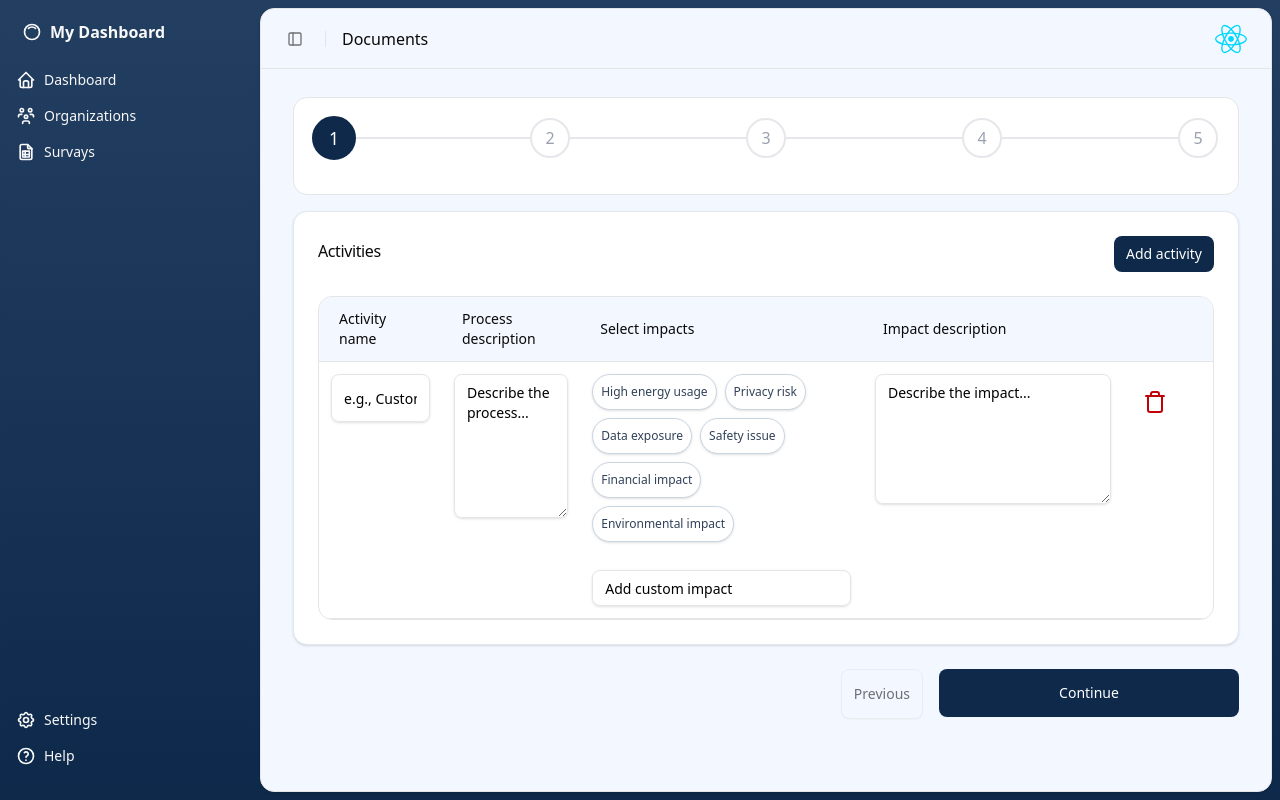
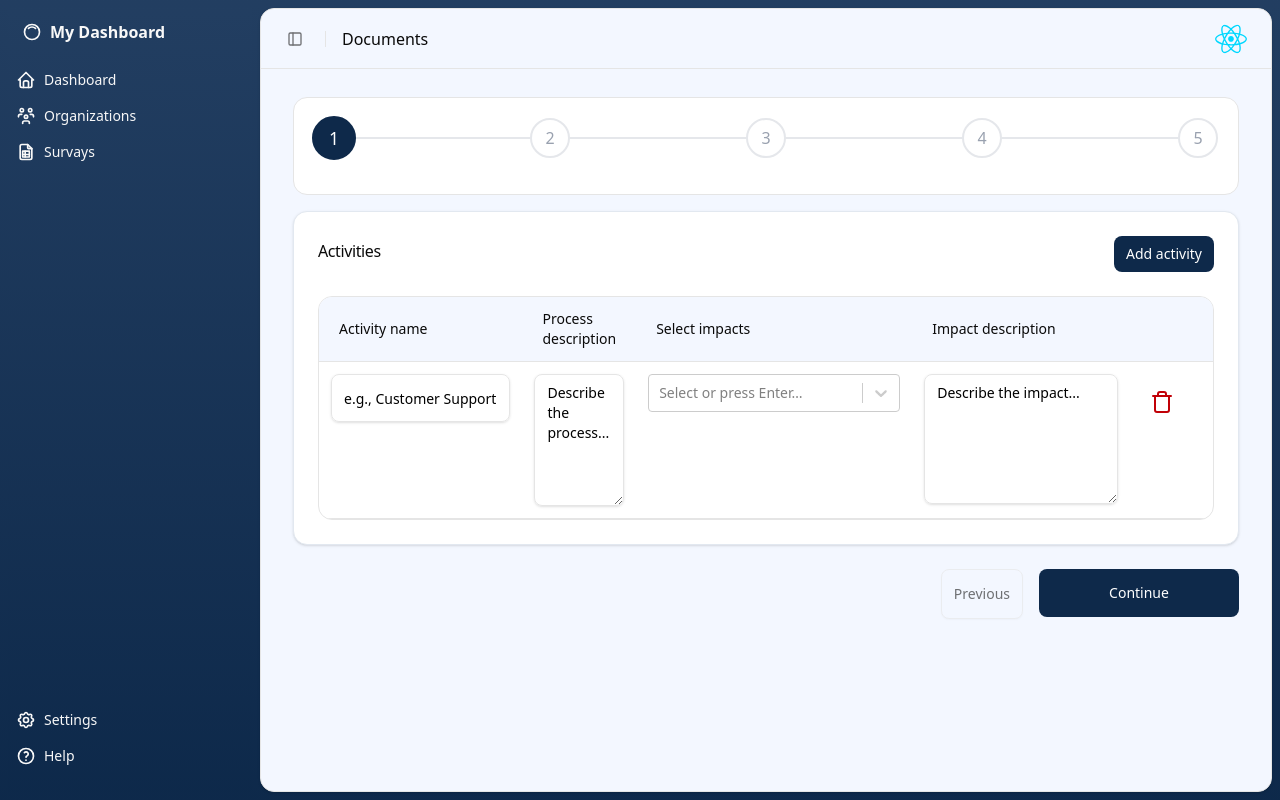
Before and after one commit to Artya7x/hsbr, a React (Vite) app: page /#/survey in a window 1280 px wide. Built offline with nearby package versions, Linux system fonts and the light colour scheme.

Commit message:
Continue Button Style

```diff
--- a/src/components/stepped-form/ActivitiesTable.jsx
+++ b/src/components/stepped-form/ActivitiesTable.jsx
@@ -11,6 +11,10 @@ import {
   CardContent,
 } from "../ui/card"
 import { TIME_INTERVALS } from "../shared/timePeriod"
+
+import {useState} from "react";
+import CreatableSelect from "react-select/creatable"
+
 
 const IMPACT_OPTIONS = [
   "High energy usage",
@@ -90,6 +94,9 @@ export default function ActivitiesTable() {
     })
   }
 
+
+  const [impactOptions, setImpactOptions] = useState( IMPACT_OPTIONS.map(i => ({ lable: i, value: i})))
+
   return (
     <Card className="border border-slate-200 shadow-sm">
       {/* Header */}
@@ -108,13 +115,13 @@ export default function ActivitiesTable() {
           <table className="w-full text-sm">
             <thead className=" border-b   bg-[oklch(97.541%_0.01161_264.582)] ">
               <tr>
-                <th className="px-5 py-3 text-left font-medium">
+                <th className="px-5 py-3 text-left font-medium w-[250px]">
                   Activity name
                 </th>
                 <th className="px-5 py-3 text-left font-medium">
                   Process description
                 </th>
-                <th className="px-5 py-3 text-left font-medium">
+                <th className="px-5 py-3 text-left font-medium w-[350px]">
                   Select impacts
                 </th>
                 <th className="px-5 py-3 text-left font-medium w-[260px]">
@@ -143,15 +150,7 @@ export default function ActivitiesTable() {
                 const descError =
                   errors?.activities?.[idx]?.description?.message
 
-                const customImpacts =
-                  activity.impacts?.filter(
-                    (i) => !IMPACT_OPTIONS.includes(i)
-                  ) || []
 
-                const allImpactOptions = [
-                  ...IMPACT_OPTIONS,
-                  ...customImpacts,
-                ]
 
                 return (
                   <tr
@@ -178,7 +177,7 @@ export default function ActivitiesTable() {
                         {...register(
                           `activities.${idx}.description`
                         )}
-                        className="h-36"
+                        className="h-33"
                         placeholder="Describe the process..."
                       />
                       {descError && (
@@ -189,44 +188,30 @@ export default function ActivitiesTable() {
                     </td>
 
                     {/* Impacts */}
-                    <td className="p-3">
-                      <div className="flex flex-wrap gap-2 mb-2">
-                        {allImpactOptions.map((opt) => {
-                          const selected =
-                            activity.impacts?.includes(opt)
+                    <td className=" p-3">
+                      <CreatableSelect
+                        placeholder="Select or press Enter…"
+                        isMulti
+                        options={impactOptions}
+                        value={(activity.impacts || []).map(i => ({
+                          label: i,
+                          value: i
 
-                          return (
-                            <Button
-                              key={opt}
-                              type="button"
-                              variant= "options"
-                              className={`px-2 py-1 text-xs rounded-full ${
-                                selected
-                                  ? "bg-orange-500 text-white border-orange-500"
-                                  : "border-slate-300 text-slate-700"
-                              }`}
-                              onClick={() =>
-                                toggleImpact(idx, opt)
-                              }
-                            >
-                              {opt}
-                            </Button>
-                          )
-                        })}
-                      </div>
+                        }))}
+                        onChange={(selected) => {
+                          setValue(`activities.${idx}.impacts`, (selected || []).map(v => v.value))
 
-                      <Input
-                        placeholder="Add custom impact"
-                        className="text-xs mt-7"
-                        onKeyDown={(e) => {
-                          if (e.key === "Enter") {
-                            e.preventDefault()
-                            addCustomImpact(idx, e.target.value)
-                            e.target.value = ""
-                          }
+
                         }}
+
+                        menuPortalTarget={document.body}
+                        menuPosition="fixed"
+
                       />
                     </td>
+
+
+
 
                     {/* Impact description */}
                     <td className="p-3">
@@ -237,6 +222,9 @@ export default function ActivitiesTable() {
                         onChange={(e) =>
                           updateDescription(idx, e.target.value)
                         }
+
+
+
                       />
                     </td>
 
--- a/src/components/stepped-form/ImpactTimes.jsx
+++ b/src/components/stepped-form/ImpactTimes.jsx
@@ -256,14 +256,13 @@ export default function ImpactMatrixTable() {
     )
   }
 
-
   return (
 
     <Card className="mt-10 border border-border shadow-sm">
 
       <Tabs defaultValue="Impact Severity">
 
-        <CardHeader className="flex flex-col gap-4">
+        <CardHeader className="flex flex-col gap-4 pb-0">
           <CardTitle className="text-base font-medium">
             Impact Severity, Recovery Objectives, and Criticality
           </CardTitle>
--- a/src/components/stepped-form/nextbutton.jsx
+++ b/src/components/stepped-form/nextbutton.jsx
@@ -9,7 +9,7 @@ export default function NextButton() {
       type={isLastStep ? "submit" : "button"}
       onClick={!isLastStep ? nextStep : undefined}
       variant="classic"
-      className="text-white  w-[300px] py-6"
+      className="text-white  w-[200px] py-6"
     >
       {isLastStep ? "Submit" : "Continue"}
     </Button>
```
